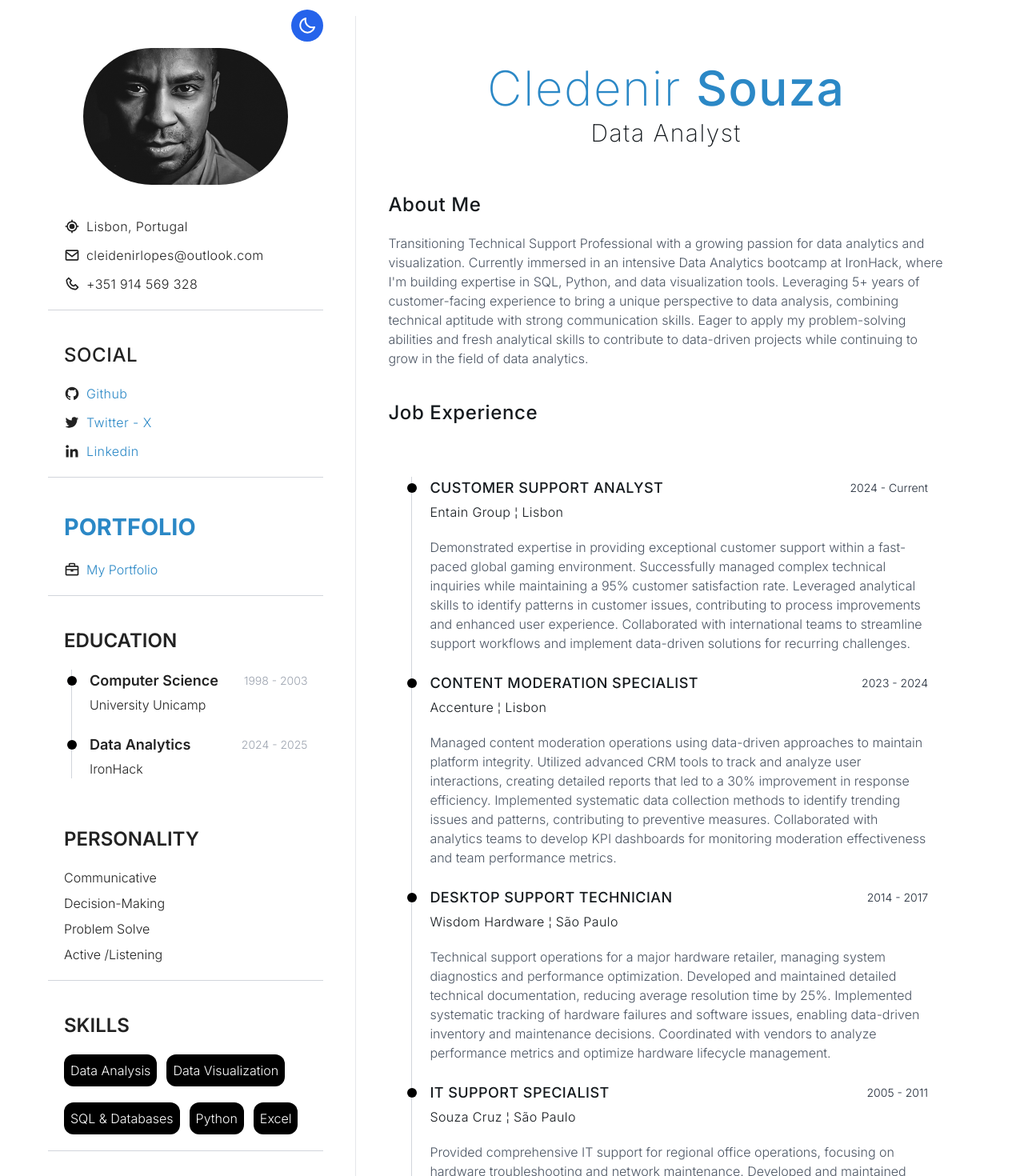
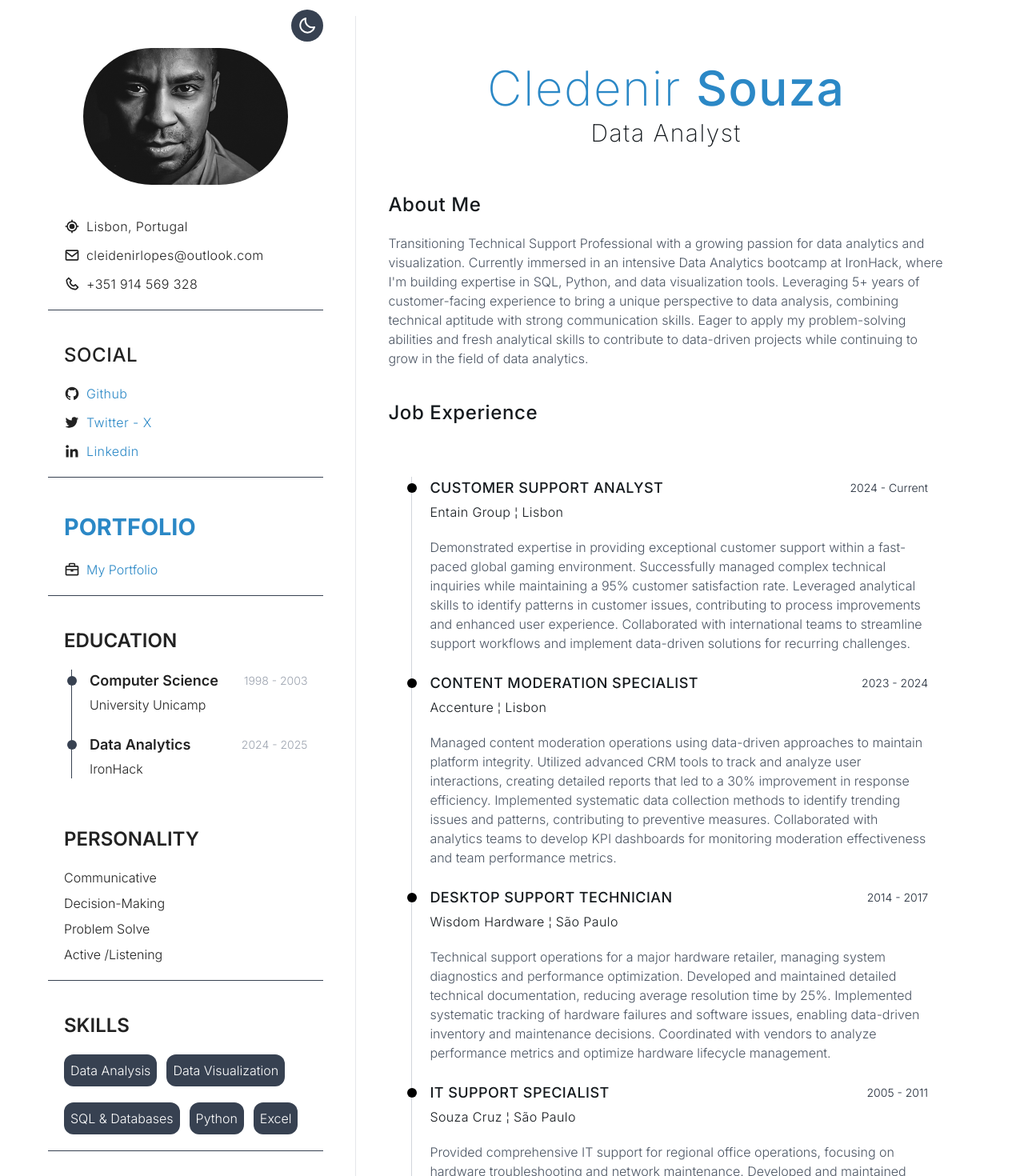
Before and after one commit to cleidenirlopes/myresume, a React (Vite) app: page / in a window 1280 px wide. Shown: the top 1470 px of the page at 80% size. Built offline with nearby package versions, Linux system fonts and the light colour scheme.

Commit message:
Update HeaderLeft.jsx

```diff
--- a/src/components/HeaderLeft.jsx
+++ b/src/components/HeaderLeft.jsx
@@ -24,7 +24,7 @@ function HeaderLeft({ darkMode, toggleDarkMode }) {
               className="w-64 rounded-full"
             />
             <button
-              className="absolute right-0 -top-12 p-2 rounded-full bg-blue-600 dark:bg-blue-700 text-white"
+              className="absolute right-0 -top-12 p-2 rounded-full bg-gray-700 text-white"
               onClick={toggleDarkMode}
               aria-label="Toggle Dark Mode"
             >
@@ -33,7 +33,7 @@ function HeaderLeft({ darkMode, toggleDarkMode }) {
           </div>
 
           {/* Contact Section */}
-          <section className="flex flex-col items-start gap-5 border-b border-gray-300 p-5">
+          <section className="flex flex-col items-start gap-5 border-b border-gray-700 p-5">
             <ul className="space-y-3">
               <li className="flex items-center gap-2">
                 <BiCurrentLocation className="text-xl" />
@@ -51,7 +51,7 @@ function HeaderLeft({ darkMode, toggleDarkMode }) {
           </section>
 
           {/* Social Section */}
-          <section className="flex flex-col gap-5 border-b border-gray-300 p-5">
+          <section className="flex flex-col gap-5 border-b border-gray-700 p-5">
             <h1 className="text-base font-medium tracking-wide md:text-2xl text-left">SOCIAL</h1>
             <ul className="space-y-3">
               <li className="flex items-center gap-2">
@@ -70,7 +70,7 @@ function HeaderLeft({ darkMode, toggleDarkMode }) {
           </section>
 
           {/* Portfolio Section */}
-          <div className="flex flex-col items-start justify-start gap-5 border-b border-gray-300 dark:border-gray-700 p-5">
+          <div className="flex flex-col items-start justify-start gap-5 border-b border-gray-700 p-5">
             <h1 className="section-title">PORTFOLIO</h1>
             <li className="flex items-center gap-2">
               <BiBriefcase className="text-xl" />
@@ -83,13 +83,13 @@ function HeaderLeft({ darkMode, toggleDarkMode }) {
             <h1 className="text-base font-semibold md:text-2xl text-left">EDUCATION</h1>
             <ul className="relative">
               {/* Vertical Line */}
-              <div className="absolute left-[9px] top-0 h-full w-[1px] bg-gray-300 dark:bg-gray-700"></div>
+              <div className="absolute left-[9px] top-0 h-full w-[1px] bg-gray-700"></div>
 
               {/* First Education Entry */}
               <li className="relative flex flex-col gap-1 pl-8">
                 <div
                   className="absolute left-[4px] top-[8px] h-3 w-3 rounded-full
-                  bg-black dark:bg-white"
+                  bg-gray-700"
                 ></div>
                 <div className="flex justify-between items-center w-full gap-8">
                   <span className="font-semibold md:text-lg">Computer Science</span>
@@ -102,7 +102,7 @@ function HeaderLeft({ darkMode, toggleDarkMode }) {
               <li className="relative flex flex-col gap-1 pl-8 mt-6">
                 <div
                   className="absolute left-[4px] top-[8px] h-3 w-3 rounded-full
-                  bg-black dark:bg-white"
+                  bg-gray-700"
                 ></div>
                 <div className="flex justify-between items-center w-full gap-8">
                   <span className="font-semibold md:text-lg">Data Analytics</span>
@@ -114,7 +114,7 @@ function HeaderLeft({ darkMode, toggleDarkMode }) {
           </div>
 
           {/* Skills Section */}
-          <section className="flex flex-col gap-5 border-b border-gray-300 dark:border-gray-700 p-5">
+          <section className="flex flex-col gap-5 border-b border-gray-700 p-5">
             <h1 className="text-base font-semibold md:text-2xl text-left">PERSONALITY</h1>
             <ul className="space-y-2">
               <li>Communicative</li>
@@ -124,23 +124,23 @@ function HeaderLeft({ darkMode, toggleDarkMode }) {
             </ul>
           </section>
 
-          <div className="flex flex-col gap-5 border-b border-gray-300 dark:border-gray-700 p-5">
+          <div className="flex flex-col gap-5 border-b border-gray-700 p-5">
             <h1 className="text-base font-semibold md:text-2xl text-left">SKILLS</h1>
              <div className="flex flex-wrap gap-3">
-              <span className="rounded-xl bg-black text-white p-2 text-center dark:bg-white dark:text-black">Data Analysis</span>
-              <span className="rounded-xl bg-black text-white p-2 text-center dark:bg-white dark:text-black">Data Visualization</span>
+              <span className="rounded-xl bg-gray-700 text-white p-2 text-center">Data Analysis</span>
+              <span className="rounded-xl bg-gray-700 text-white p-2 text-center">Data Visualization</span>
               </div>
 
               <div className="flex flex-wrap gap-3">
-              <span className="rounded-xl bg-black text-white p-2 text-center dark:bg-white dark:text-black">SQL & Databases</span>
-              <span className="rounded-xl bg-black text-white p-2 text-center dark:bg-white dark:text-black">Python</span>
-              <span className="rounded-xl bg-black text-white p-2 text-center dark:bg-white dark:text-black">Excel</span>
+              <span className="rounded-xl bg-gray-700 text-white p-2 text-center">SQL & Databases</span>
+              <span className="rounded-xl bg-gray-700 text-white p-2 text-center">Python</span>
+              <span className="rounded-xl bg-gray-700 text-white p-2 text-center">Excel</span>
              </div>
 
           </div>
 
           {/* Hobbies Section */}
-          <div className="flex flex-col gap-5 border-b border-gray-300 dark:border-gray-700 p-5">
+          <div className="flex flex-col gap-5 border-b border-gray-700 p-5">
             <h1 className="text-base font-semibold md:text-2xl text-left">HOBBIES</h1>
             <ul className="space-y-3">
               <div className="flex flex-wrap gap-16 p-3">
@@ -160,7 +160,7 @@ function HeaderLeft({ darkMode, toggleDarkMode }) {
           </div>
 
           {/* Languages Section */}
-          <section className="flex flex-col gap-5 border-b border-gray-300 dark:border-gray-700 p-5">
+          <section className="flex flex-col gap-5 border-b border-gray-700 p-5">
             <h1 className="text-base font-semibold md:text-2xl text-left">LANGUAGE</h1>
             <ul className="space-y-3">
               <li>English (Fluent)</li>
```
